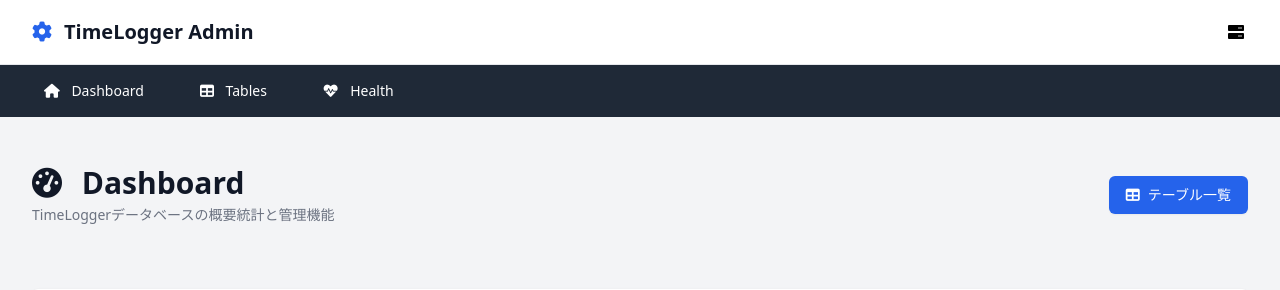
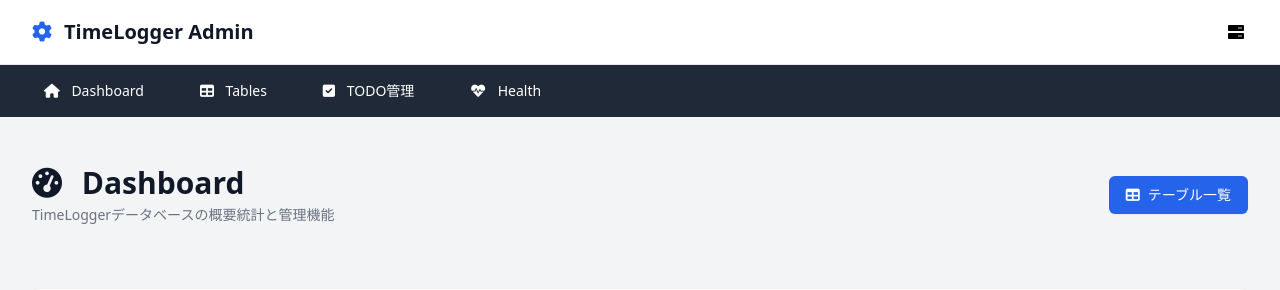
Before and after one commit to senjoysk/TimeLogger, a Node project: template src/web-admin/views/dashboard.ejs in a window 1280 px wide. Shown: the top 290 px of the page. Run offline with Node 20 templates, Linux system fonts and the light colour scheme; the template is opened without the code that fills it, so the values that code supplies are empty; some libraries are stand-ins or nearby versions.

Commit message:
fix: Improve TODO management UI navigation and user display consistency
- Add TODO管理 navigation link to all admin panel pages (dashboard, tables)
- Standardize user display to show numeric user IDs consistently across:
  - TODO filter dropdown selection
  - TODO creation/edit form user selection
  - TODO data table display (already showing user IDs)
- Ensure consistent navigation experience across all admin views

🤖 Generated with [Claude Code](https://claude.ai/code)

Co-Authored-By: Claude <noreply@anthropic.com>

```diff
--- a/src/web-admin/views/dashboard.ejs
+++ b/src/web-admin/views/dashboard.ejs
@@ -61,6 +61,10 @@
                 <a href="/tables" class="px-3 py-4 text-sm font-medium hover:bg-gray-700 transition-colors">
                     <i class="fas fa-table mr-2"></i>
                     Tables
+                </a>
+                <a href="/todos" class="px-3 py-4 text-sm font-medium hover:bg-gray-700 transition-colors">
+                    <i class="fas fa-check-square mr-2"></i>
+                    TODO管理
                 </a>
                 <a href="/health" class="px-3 py-4 text-sm font-medium hover:bg-gray-700 transition-colors">
                     <i class="fas fa-heartbeat mr-2"></i>
--- a/src/web-admin/views/table-detail.ejs
+++ b/src/web-admin/views/table-detail.ejs
@@ -57,6 +57,10 @@
                 <a href="/tables" class="px-3 py-4 text-sm font-medium hover:bg-gray-700 transition-colors">
                     <i class="fas fa-table mr-2"></i>
                     Tables
+                </a>
+                <a href="/todos" class="px-3 py-4 text-sm font-medium hover:bg-gray-700 transition-colors">
+                    <i class="fas fa-check-square mr-2"></i>
+                    TODO管理
                 </a>
                 <a href="/health" class="px-3 py-4 text-sm font-medium hover:bg-gray-700 transition-colors">
                     <i class="fas fa-heartbeat mr-2"></i>
--- a/src/web-admin/views/table-list.ejs
+++ b/src/web-admin/views/table-list.ejs
@@ -57,6 +57,10 @@
                 <a href="/tables" class="px-3 py-4 text-sm font-medium hover:bg-gray-700 transition-colors bg-gray-700">
                     <i class="fas fa-table mr-2"></i>
                     Tables
+                </a>
+                <a href="/todos" class="px-3 py-4 text-sm font-medium hover:bg-gray-700 transition-colors">
+                    <i class="fas fa-check-square mr-2"></i>
+                    TODO管理
                 </a>
                 <a href="/health" class="px-3 py-4 text-sm font-medium hover:bg-gray-700 transition-colors">
                     <i class="fas fa-heartbeat mr-2"></i>
--- a/src/web-admin/views/todo-dashboard.ejs
+++ b/src/web-admin/views/todo-dashboard.ejs
@@ -146,7 +146,7 @@
                                     <option value="all" <%= selectedUserId === 'all' ? 'selected' : '' %>>全ユーザー</option>
                                     <% users.forEach(user => { %>
                                         <option value="<%= user.userId %>" <%= selectedUserId === user.userId ? 'selected' : '' %>>
-                                            <%= user.username || user.userId %>
+                                            <%= user.userId %>
                                         </option>
                                     <% }) %>
                                 </select>
--- a/src/web-admin/views/todo-form.ejs
+++ b/src/web-admin/views/todo-form.ejs
@@ -103,7 +103,7 @@
                                 <option value="">ユーザーを選択してください</option>
                                 <% users.forEach(user => { %>
                                     <option value="<%= user.userId %>" <%= todo && todo.userId === user.userId ? 'selected' : '' %>>
-                                        <%= user.username || user.userId %>
+                                        <%= user.userId %>
                                     </option>
                                 <% }) %>
                             </select>
```
